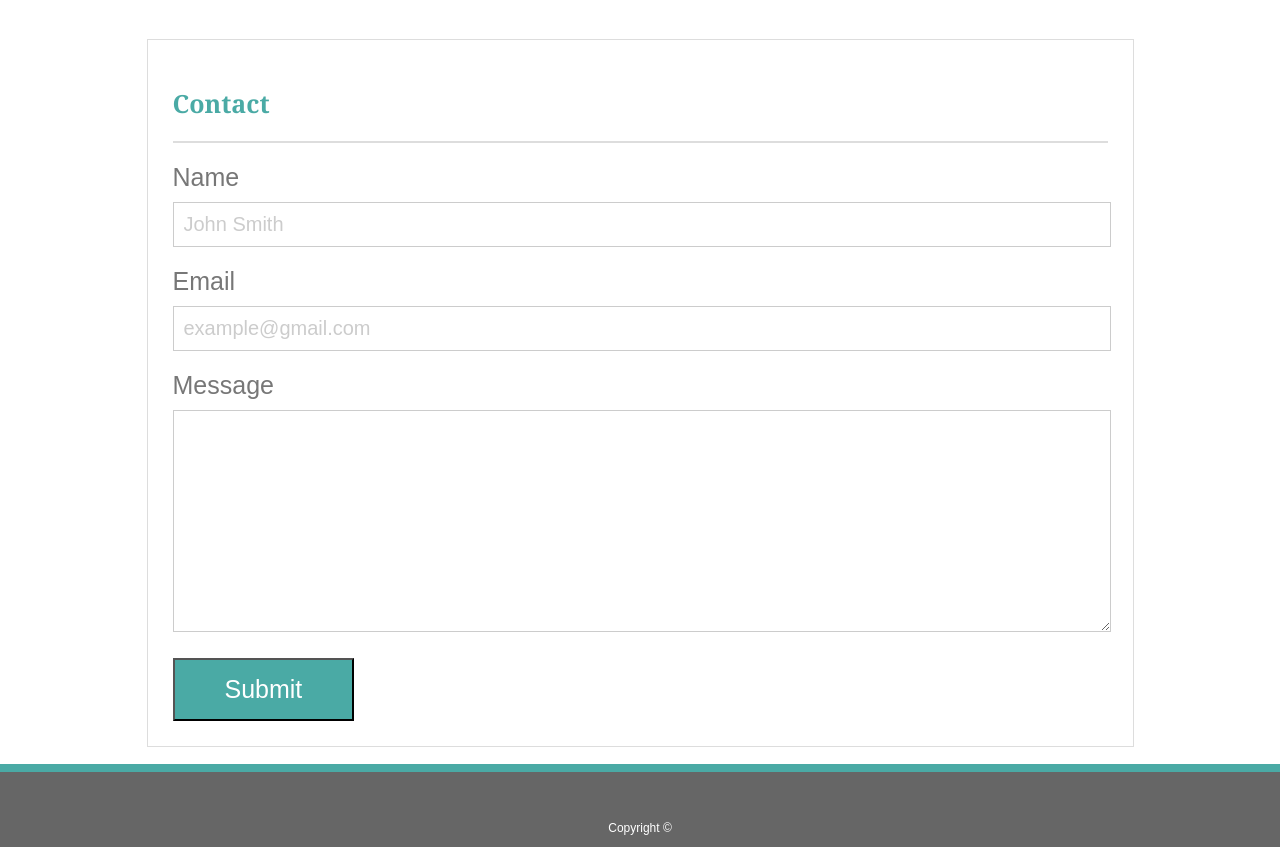
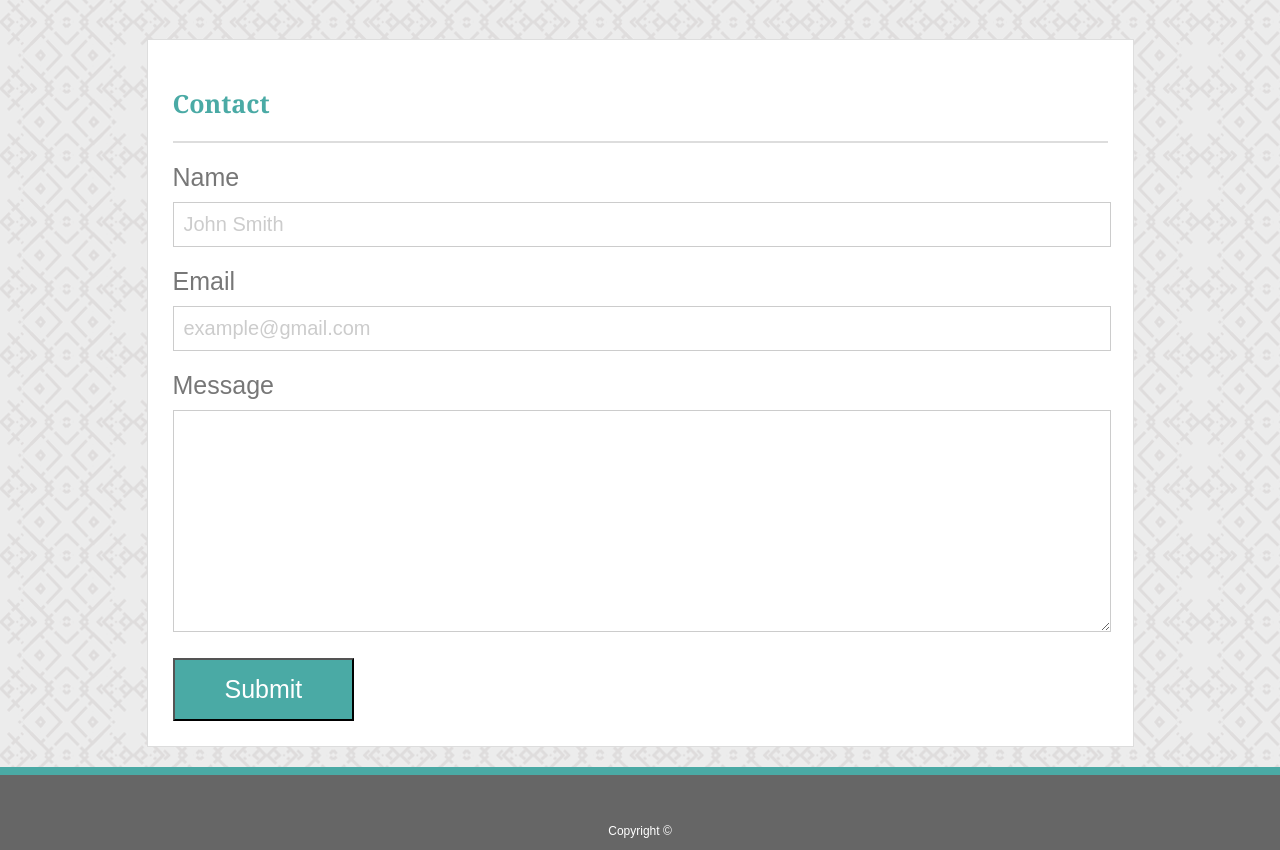
Before and after one commit to ShaneKeney/Basic-Portfolio, a plain HTML site: page contact.html in a window 1280 px wide. Shown: the part 78-928 px from the top of the page. Drawn offline with Linux system fonts and the light colour scheme.

Commit message:
- fixed sticky header bug

```diff
--- a/assets/css/style.css
+++ b/assets/css/style.css
@@ -3,24 +3,24 @@ html {
 }
 
 body {
-    /* background-image: url('../images/herringbone.png'); */
+    background-image: url('../images/herringbone.png');
     margin: 0;
     padding: 0;
-    position: relative;
     justify-content: center;
     display: flex;
     flex-direction: column;
+    height: 100vh;
 }
 
 .content {
-    /* flex: 1 0 auto; */
+    flex: 1 0 auto;
     width: 100%;
-    height: 100%;
     display: flex;
     position: relative;
     flex-direction: column;
     align-items: center;
     min-height: 100%;
+    height: 100%;
 }
 
 #sticky-footer {
@@ -29,24 +29,24 @@ body {
     border-top: 8px solid #4aaaa5;
     background-color: #666666;
     display: flex;
-    position: absolute;
+    flex-shrink: 0;
     justify-content: center;
     align-items: flex-end;
-    margin-top: 20px;
-    bottom: -100px;
+    margin-top: auto;
 }
 
 #header-container {
     background-color: white;
     width: 100%;
-    position: relative;
     height: 75px;
     justify-content: center;
     align-items: center;
     display: flex;
+    position: static;
     border-width: 0 0 2px 0;
     border-color: #cccccc;
     border-style: solid;
+    min-height: 75px;
 }
 
 #full-header-container {
@@ -121,6 +121,7 @@ body {
     border-color: #dddddd;
     border-style: solid;
     border-width: 1px;
+    margin-bottom: 20px;
 }
 
 #about-me-title, #portfolio-title,
--- a/contact.html
+++ b/contact.html
@@ -42,10 +42,10 @@
                 <input id="submit-contact-form"type="submit" value="Submit">
               </form>
         </section>
+
+        <footer id="sticky-footer">
+                <p class="copyright-text">Copyright ©</p>
+        </footer>
     </div>
-
-    <footer id="sticky-footer">
-        <p class="copyright-text">Copyright ©</p>
-    </footer>
 </body>
 </html>
```
Also changed, not shown: index.html (+0 -2 lines), portfolio.html (+4 -6 lines).
